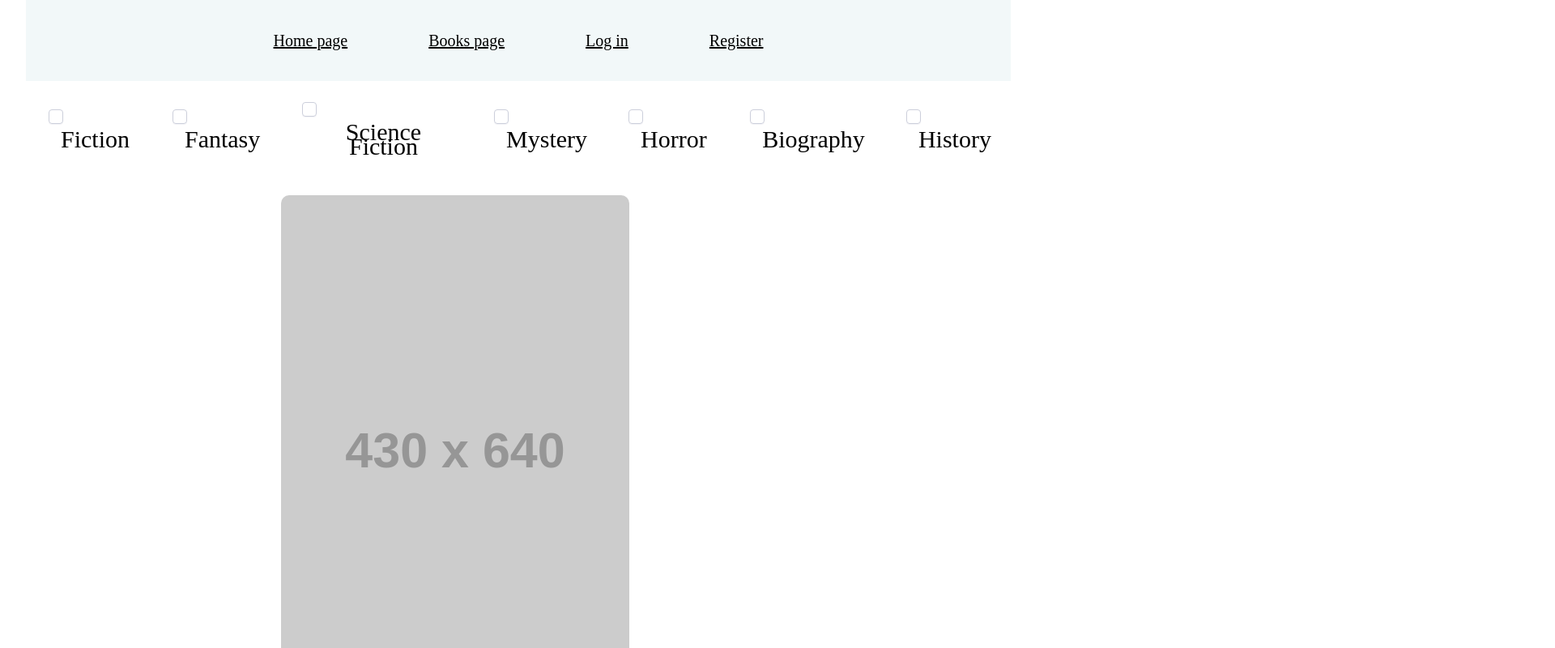
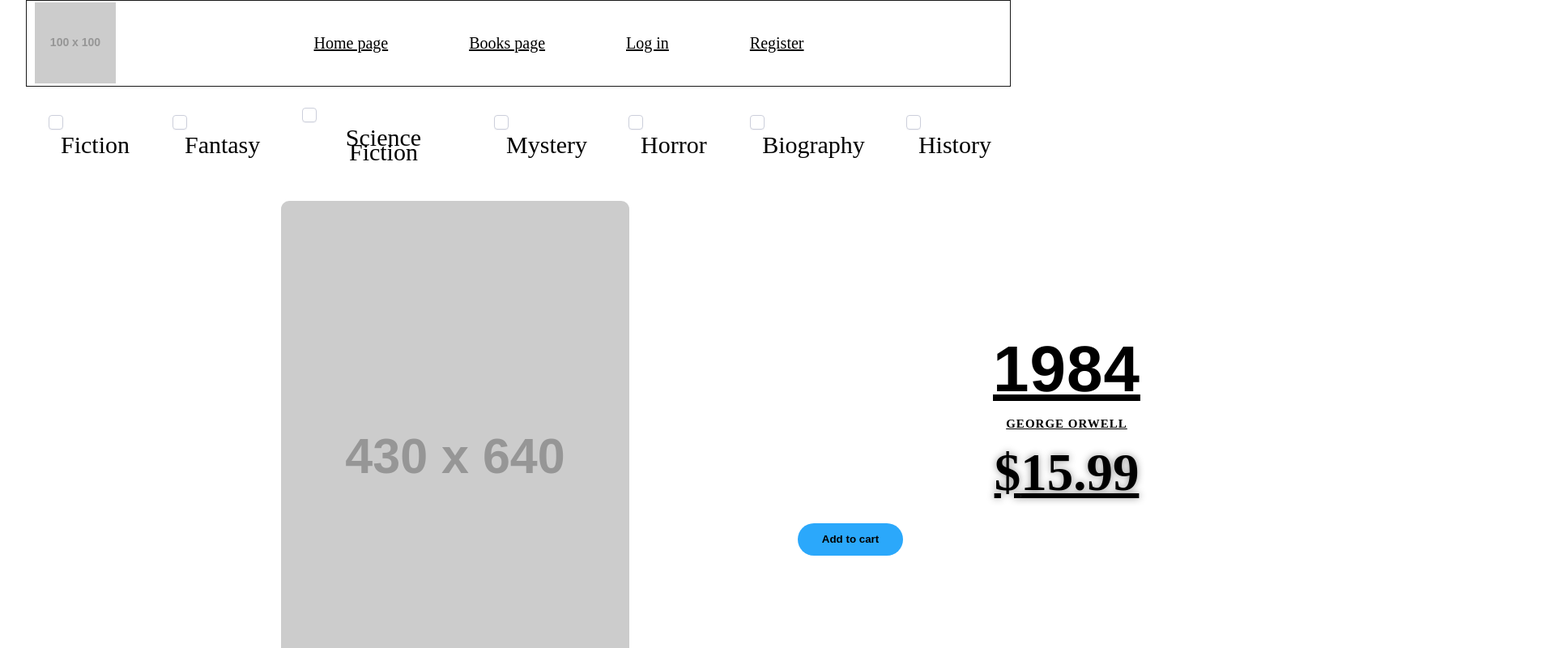
Before and after one commit to kimish1/AWebsite, a React (Vite) app: page /page-book/1 in a window 1280 px wide. Shown: the top 800 px of the page at 81% size, 1920 px wide, since content can reach past the window. Built offline with nearby package versions, Linux system fonts and the light colour scheme.

Commit message:
A website books 6

```diff
--- a/src/App.css
+++ b/src/App.css
@@ -2,6 +2,18 @@
   margin: 0 auto;
   padding: 2rem;
   text-align: center;
+}
+.popular-books1{
+  display: flex;
+  flex-flow: row wrap;
+  justify-content: center;
+}
+.firstimg{
+  position: relative;
+  z-index: 10;
+  margin-top: -1000px;
+  margin-bottom: 10px;
+  margin-right: -750px;
 }
 p{
   font-size: 30px;
@@ -31,20 +43,29 @@
   }
   .content{
     padding: 5px;
-    margin-bottom: 250px;
+    margin-right: -1400px;
+
   }
   .content .title {
     font-weight: 800;
     text-transform: uppercase;
-    color: rgba(255, 255, 255, 0.64);
-    margin-top: 10px;
-    font-size: 100px;
+    color: #000000;
+    margin-top: -500px;
+    margin-bottom: 20px;;
+    font-size: 80px;
+    letter-spacing: 1px;
+  }
+  .content .author {
+    font-weight: 800;
+    text-transform: uppercase;
+    color: #000000;
+    font-size: 15px;
     letter-spacing: 1px;
   }
   .content .price {
     color: #000000;
     font-weight: 800;
-    font-size: 50px;
+    font-size: 65px;
     text-shadow: 0px 0px 10px rgba(0, 0, 0, 0.42);
     margin-top: 20px;
   }
@@ -75,19 +96,18 @@
   text-align: left;
   margin-bottom: 5px;
 }
+.content .price {
+  color: #000000;
+  font-weight: 800;
+  font-size: 35px;
+  text-shadow: 0px 0px 10px rgba(0, 0, 0, 0.42);
+}
 .card .image img:hover {
   transform: translateY(-15px);
   box-shadow:
           0 20px 25px -5px rgba(0, 0, 0, 0.1),
           0 10px 10px -5px rgba(0, 0, 0, 0.04);
   border-color: rgba(124, 58, 237, 0.2);
-}
-
-.content .price {
-  color: #000000;
-  font-weight: 800;
-  font-size: 50px;
-  text-shadow: 0px 0px 10px rgba(0, 0, 0, 0.42);
 }
 
 .content .author {
@@ -102,6 +122,7 @@
   margin-top: 10px;
   font-size: 25px;
   letter-spacing: 1px;
+  font-family: "Segoe UI Black", Helvetica, sans-serif;
 }
 
 /* From Uiverse.io by suda-code */
@@ -115,8 +136,8 @@
   transition: all 0.5s;
   -webkit-transition: all 0.5s;
   position: relative;
-  top: -300px;
-  right: -288.5px;
+  top: -285px;
+  right: -410px;
 }
 button:hover {
   background-color: #6fc5ff;
@@ -136,7 +157,7 @@
 .input {
   max-width: 190px;
   height: 44px;
-  background-color: #2c2c2c;
+  background-color: #e3e2e2;
   border-radius: .5rem;
   padding: 0 1rem;
   border: 2px solid transparent;
@@ -149,17 +170,17 @@
   margin-bottom: .3rem;
   font-size: 27.5px;
   font-weight: bold;
-  color: rgba(255, 255, 255, 0.6);
+  color: rgba(0, 0, 0, 0.6);
   transition: color .3s cubic-bezier(.25,.01,.25,1) 0s;
 }
 
 .input:hover, .input:focus, .input-group:hover .input {
   outline: none;
-  border-color: #ffffff;
+  border-color: #505050;
 }
 
 .input-group:hover .label, .input:focus {
-  color: rgba(255, 255, 255, 0.76);
+  color: rgba(0, 0, 0, 0.76);
 }
 /* From Uiverse.io by d4niz */
 .contactButton {
--- a/src/components/Footer/style.css
+++ b/src/components/Footer/style.css
@@ -3,6 +3,9 @@
     border: 1px solid #ffffff;
     background-color: #ffc581;
     width: 100%;
+    z-index: 10;
+    position: relative;
+    margin-bottom: -32.5px;
     p:first-child{
         font-size: 24px;
         margin: 20px;
--- a/src/components/Header/Header.tsx
+++ b/src/components/Header/Header.tsx
@@ -5,6 +5,9 @@
         <div className="header-wrapper">
             <div>
                 <ul>
+                    <a href="/">
+                    <img src="https://placehold.co/100x100"/>
+                    </a>
                     <li><a href="/">Home page</a></li>
                     <li><a href="/page-books">Books page</a></li>
                     <li><a href="/page-log-in">Log in</a></li>
--- a/src/components/Header/style.css
+++ b/src/components/Header/style.css
@@ -1,13 +1,19 @@
 .header-wrapper {
-    height: 100px;
+    height: 105px;
     display: flex;
     justify-content: center;
     align-items: center;
     position: relative;
-    background-color: #f2f8f9;
-    border: #bebebe;
+    background-color: #ffffff;
+    border: 1px solid #181818;
     z-index: 10;
     margin-top: -32.5px;
+    img{
+        position: absolute;
+        left: 10px;
+        top: 50%;
+        transform: translateY(-50%);
+    }
     li{
         font-size: 20px;
         line-height: 100px;
@@ -17,6 +23,7 @@
     }
 }
 
+
 .header-wrapper ul{
     display: flex;
     flex-wrap: nowrap;
--- a/src/index.css
+++ b/src/index.css
@@ -88,6 +88,7 @@
   margin: 0;
   padding: 0;
   border: 0;
+  font-family: "Segoe UI", Arial;
   font-size: 100%;
   font: inherit;
   vertical-align: baseline;
--- a/src/pages/Book/index.tsx
+++ b/src/pages/Book/index.tsx
@@ -7,10 +7,22 @@
 // @ts-ignore
 import Category from "../../components/Categories/Category.tsx";
 import "../../App.css"
+import {useParams} from "react-router";
 
 
 
 function OneBook() {
+    const { id } = useParams();
+    const bookId = parseInt(id, 10);
+
+    const book = books.find((b) => b.id === bookId);
+    const author = authors.find((a) => a.id === book?.authorId);
+
+    if (!book) {
+        return <div>Книга не знайдена</div>;
+    }
+
+
     return (
         <div>
             <Page>
@@ -27,31 +39,26 @@
                         )
                     })}
                 </div>
+                {book && (
                     <div className="popular-book">
-                    {books.slice(0,1).map((book) => {
-                        const author = authors.find((author) => author.id === book.authorId);
-                        return (
                         <Book
                             id={book.id}
                             title={book.title}
                             price={book.price}
-                                img="https://placehold.co/430x640"
+                            img={"https://placehold.co/430x640"}
                             author={author?.name}
                         />
-                        )
-                    })}
                         <a href="https://www.youtube.com/watch?v=dQw4w9WgXcQ&ab_channel=RickAstley">
-                        <button>
-                            Add to cart
-                        </button>
+                            <button>Add to cart</button>
                         </a>
                     </div>
+                )}
                 <div className="popular-books">
                     {books.slice(0,4).map((book) => {
                         const author = authors.find((author) => author.id === book.authorId);
                         return (
                             <Book
-                                key={book.id}
+                                id={book.id}
                                 title={book.title}
                                 price={book.price}
                                 img={book.image}
--- a/src/pages/Books/index.tsx
+++ b/src/pages/Books/index.tsx
@@ -24,7 +24,7 @@
                         )
                     })}
                 </div>
-                <div className="popular-books">
+                <div className="popular-books1">
                     {books.map((book) => {
                         const author = authors.find((author) => author.id === book.authorId);
                         return (
--- a/src/pages/LogIn/index.tsx
+++ b/src/pages/LogIn/index.tsx
@@ -32,9 +32,9 @@
     if (loggedIn) {
         return (
             <Page>
-                <h1>Ю ар олреді логед ін!</h1>
-                <h1>Ти зариганий кароч</h1>
-                <p>велком бєк ту йор акоунт.</p>
+                <h1>You arleady loged in!</h1>
+                <h1>Ти зареганий кароч.
+                    <h2>велком бєк ту йор акоунт.</h2></h1>
             </Page>
         );
     }
--- a/src/pages/Main/index.tsx
+++ b/src/pages/Main/index.tsx
@@ -18,6 +18,13 @@
         <div>
             <Page>
                 <div className="orange-square"/>
+                <div className="main-title">
+                    <h1>Find your next great</h1>
+                    <h1>read at our online</h1>
+                    <h1>book store</h1>
+                </div>
+                <img className="firstimg" src="https://placehold.co/450x600"/>
+
                 <h2>Popular books</h2>
                 <div className='popular-books'>
                     {books.slice(0,8).map((book) => {
@@ -73,7 +80,7 @@
                                     <div className="card-reviews">
                                         <h3 className="card__title-reviews">Діана Булочка
                                         </h3>
-                                        <p className="card__content-reviews">Я цінитель книжок, тому я не буду куплть у вас, бо у вас странний сайтік</p>
+                                        <p className="card__content-reviews">Я цінитель книжок, тому я не буду куплять у вас, бо у вас странний сайтік</p>
                                         <div className="card__date-reviews">
                                             December 31, 2001
                                         </div>
--- a/src/pages/Main/style.css
+++ b/src/pages/Main/style.css
@@ -1,14 +1,35 @@
 h2{
-    font-size: 40px;
+    font-size: 45px;
     padding: 75px;
     text-align: left;
-    margin-top: 500px;
+    position: relative;
+    z-index: 5;
+    font-family: "Segoe UI Black", Helvetica, sans-serif;
+}
+h1{
+    font-size: 50px;
+    font-family: "Segoe UI Black", Helvetica, sans-serif;
+}
+.main-title{
+    position: relative;
+    z-index: 5;
+    margin-top: -400px;
+    margin-left: 375px;
+    margin-bottom: 250px;
 }
 .orange-square {
-    width: 1500px;
-    height: 500px;
+    width: 5000px;
+    height: 725px;
     background-color: #ffc581;
-    margin: auto;
+    margin-left: -3750px;
+    margin-top: -100px;
+    display: flex;
+    justify-content: center;
+    align-items: center;
+    position: relative;
+    border: #bebebe;
+    z-index: 1;
+
 }
 
 .banner{
```
Also changed, not shown: src/pages/Books/style.css (line endings or trailing spaces). Lines whose indentation alone changed are shown as unchanged.
